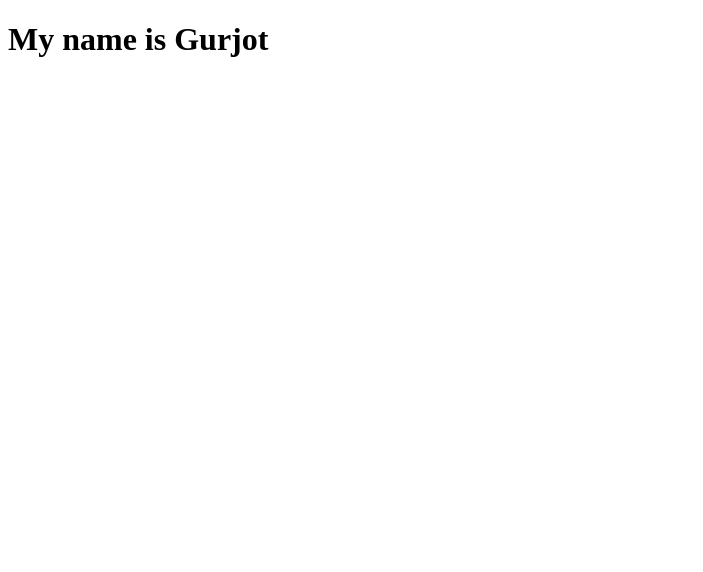
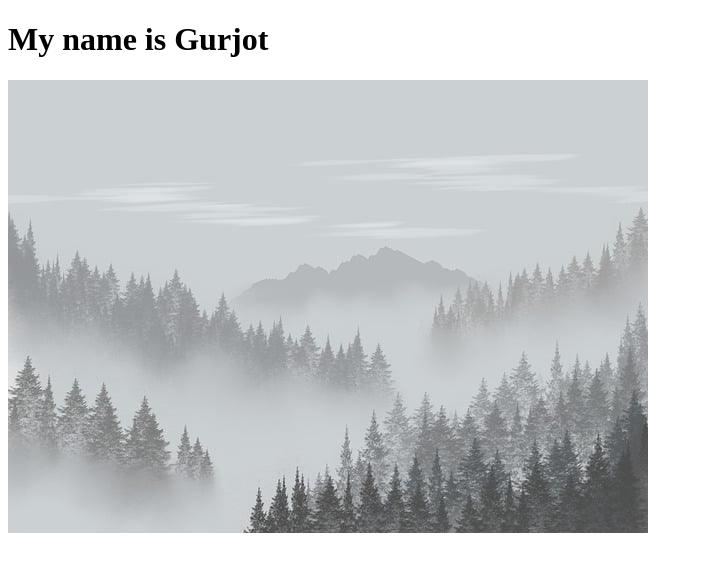
Before and after one commit to SinghGurjotPandher/newOne, a plain HTML site: page index.html in a window 1280 px wide. Shown: the whole page, without its empty margins (0-703 px from the left). Drawn offline with Linux system fonts and the light colour scheme.

Commit message:
Update index.html

```diff
--- a/index.html
+++ b/index.html
@@ -5,5 +5,6 @@
     </head>
     <body>
         <h1> My name is Gurjot</h1>
+        <img src = "newOne/image.jpg" alt = "ocean">
     </body>
 </html>
```
